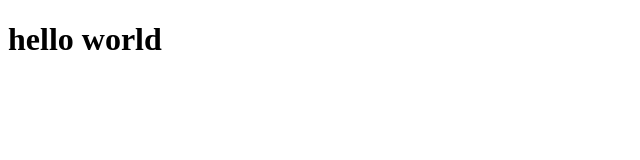
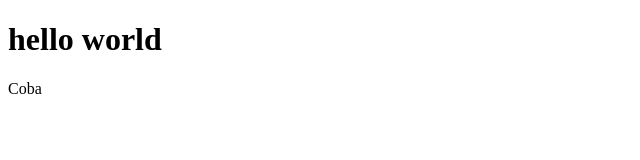
Before and after one commit to vharbayu/gitcoba, a plain HTML site: page index.html in a window 1280 px wide. Shown: the full height of the page, 0-640 px from the left. Drawn offline with Linux system fonts and the light colour scheme.

Commit message:
menambahkan paragrap

```diff
--- a/index.html
+++ b/index.html
@@ -8,5 +8,6 @@
 </head>
 <body>
     <h1>hello world</h1>
+    <p>Coba</p>
 </body>
 </html>
```
